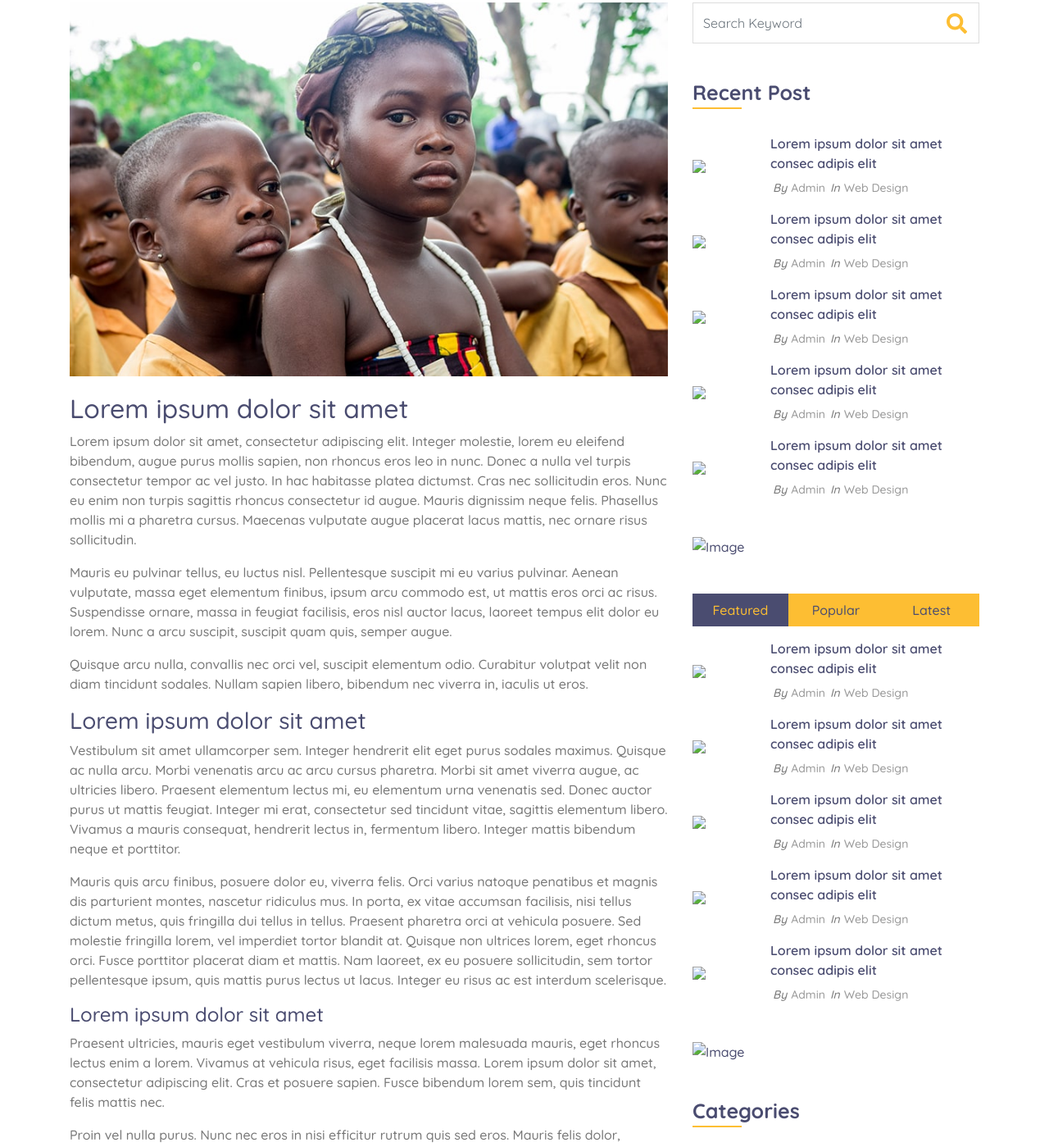
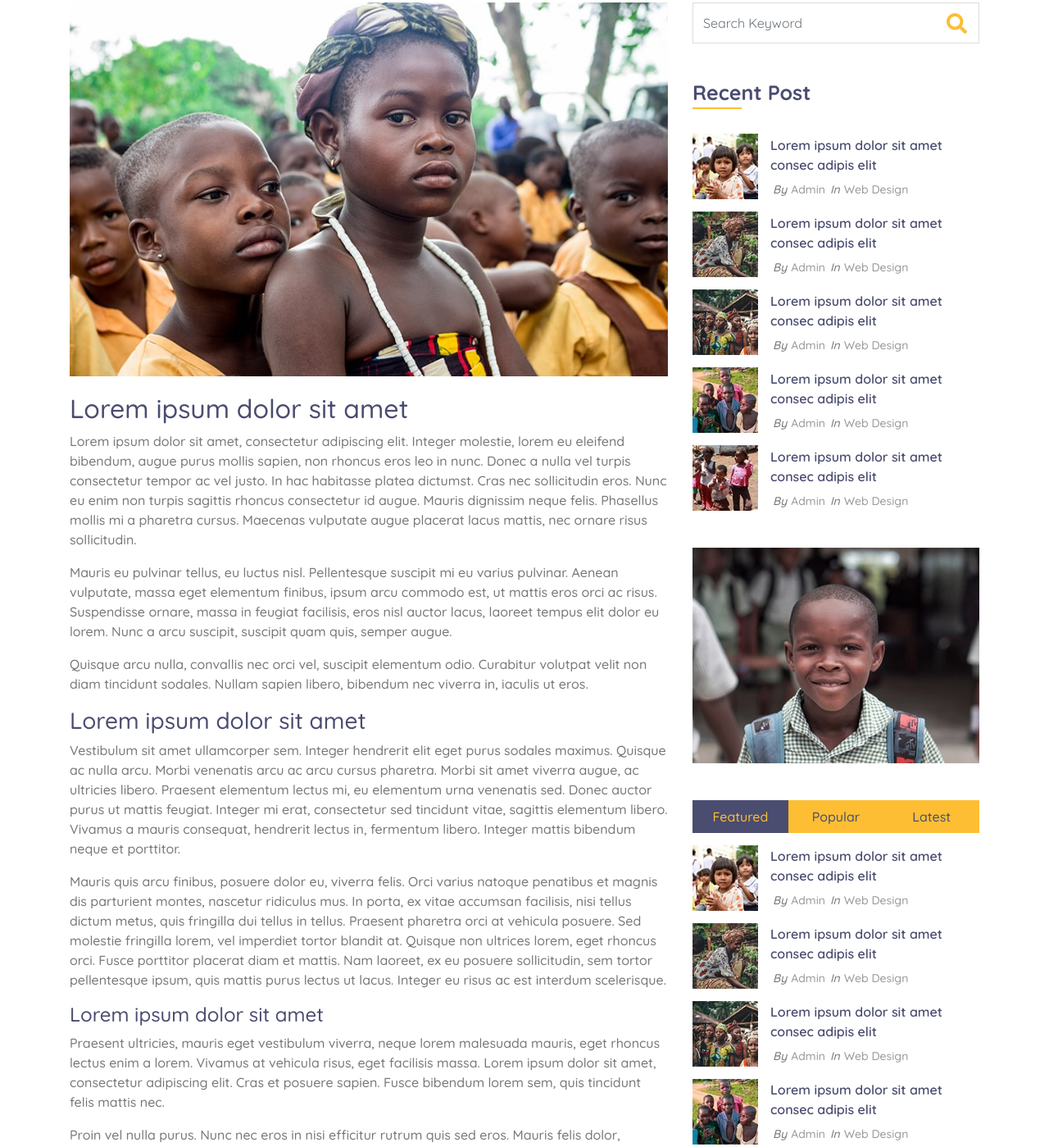
Before and after one commit to lovis-ambrose/Desk-of-Hope-Ministries, a plain HTML site: page single.html in a window 1280 px wide. Shown: the part 517-1916 px from the top of the page at 82% size. Drawn offline with nearby package versions, Linux system fonts and the light colour scheme.

Commit message:
implemented contact form and blog

```diff
--- a/single.html
+++ b/single.html
@@ -173,7 +173,7 @@
                             <div class="owl-carousel related-slider">
                                 <div class="post-item">
                                     <div class="post-img">
-                                        <img src="img/post-1.jpg" />
+                                        <img src="img/post/post-1.jpg" />
                                     </div>
                                     <div class="post-text">
                                         <a href="">Lorem ipsum dolor sit amet consec adipis elit</a>
@@ -185,7 +185,7 @@
                                 </div>
                                 <div class="post-item">
                                     <div class="post-img">
-                                        <img src="img/post-2.jpg" />
+                                        <img src="img/post/post-2.jpg" />
                                     </div>
                                     <div class="post-text">
                                         <a href="">Lorem ipsum dolor sit amet consec adipis elit</a>
@@ -197,7 +197,7 @@
                                 </div>
                                 <div class="post-item">
                                     <div class="post-img">
-                                        <img src="img/post-3.jpg" />
+                                        <img src="img/post/post-3.jpg" />
                                     </div>
                                     <div class="post-text">
                                         <a href="">Lorem ipsum dolor sit amet consec adipis elit</a>
@@ -209,7 +209,7 @@
                                 </div>
                                 <div class="post-item">
                                     <div class="post-img">
-                                        <img src="img/post-4.jpg" />
+                                        <img src="img/post/post-4.jpg" />
                                     </div>
                                     <div class="post-text">
                                         <a href="">Lorem ipsum dolor sit amet consec adipis elit</a>
@@ -317,7 +317,7 @@
                                 <div class="recent-post">
                                     <div class="post-item">
                                         <div class="post-img">
-                                            <img src="img/post-1.jpg" />
+                                            <img src="img/post/post-1.jpg" />
                                         </div>
                                         <div class="post-text">
                                             <a href="">Lorem ipsum dolor sit amet consec adipis elit</a>
@@ -329,7 +329,7 @@
                                     </div>
                                     <div class="post-item">
                                         <div class="post-img">
-                                            <img src="img/post-2.jpg" />
+                                            <img src="img/post/post-2.jpg" />
                                         </div>
                                         <div class="post-text">
                                             <a href="">Lorem ipsum dolor sit amet consec adipis elit</a>
@@ -341,7 +341,7 @@
                                     </div>
                                     <div class="post-item">
                                         <div class="post-img">
-                                            <img src="img/post-3.jpg" />
+                                            <img src="img/post/post-3.jpg" />
                                         </div>
                                         <div class="post-text">
                                             <a href="">Lorem ipsum dolor sit amet consec adipis elit</a>
@@ -353,7 +353,7 @@
                                     </div>
                                     <div class="post-item">
                                         <div class="post-img">
-                                            <img src="img/post-4.jpg" />
+                                            <img src="img/post/post-4.jpg" />
                                         </div>
                                         <div class="post-text">
                                             <a href="">Lorem ipsum dolor sit amet consec adipis elit</a>
@@ -365,7 +365,7 @@
                                     </div>
                                     <div class="post-item">
                                         <div class="post-img">
-                                            <img src="img/post-5.jpg" />
+                                            <img src="img/post/post-5.jpg" />
                                         </div>
                                         <div class="post-text">
                                             <a href="">Lorem ipsum dolor sit amet consec adipis elit</a>
@@ -380,7 +380,7 @@
 
                             <div class="sidebar-widget">
                                 <div class="image-widget">
-                                    <a href="#"><img src="img/blog-1.jpg" alt="Image"></a>
+                                    <a href="#"><img src="img/blog/blog-1.jpg" alt="Image"></a>
                                 </div>
                             </div>
 
@@ -402,7 +402,7 @@
                                         <div id="featured" class="container tab-pane active">
                                             <div class="post-item">
                                                 <div class="post-img">
-                                                    <img src="img/post-1.jpg" />
+                                                    <img src="img/post/post-1.jpg" />
                                                 </div>
                                                 <div class="post-text">
                                                     <a href="">Lorem ipsum dolor sit amet consec adipis elit</a>
@@ -414,7 +414,7 @@
                                             </div>
                                             <div class="post-item">
                                                 <div class="post-img">
-                                                    <img src="img/post-2.jpg" />
+                                                    <img src="img/post/post-2.jpg" />
                                                 </div>
                                                 <div class="post-text">
                                                     <a href="">Lorem ipsum dolor sit amet consec adipis elit</a>
@@ -426,7 +426,7 @@
                                             </div>
                                             <div class="post-item">
                                                 <div class="post-img">
-                                                    <img src="img/post-3.jpg" />
+                                                    <img src="img/post/post-3.jpg" />
                                                 </div>
                                                 <div class="post-text">
                                                     <a href="">Lorem ipsum dolor sit amet consec adipis elit</a>
@@ -438,7 +438,7 @@
                                             </div>
                                             <div class="post-item">
                                                 <div class="post-img">
-                                                    <img src="img/post-4.jpg" />
+                                                    <img src="img/post/post-4.jpg" />
                                                 </div>
                                                 <div class="post-text">
                                                     <a href="">Lorem ipsum dolor sit amet consec adipis elit</a>
@@ -450,7 +450,7 @@
                                             </div>
                                             <div class="post-item">
                                                 <div class="post-img">
-                                                    <img src="img/post-5.jpg" />
+                                                    <img src="img/post/post-5.jpg" />
                                                 </div>
                                                 <div class="post-text">
                                                     <a href="">Lorem ipsum dolor sit amet consec adipis elit</a>
@@ -464,7 +464,7 @@
                                         <div id="popular" class="container tab-pane fade">
                                             <div class="post-item">
                                                 <div class="post-img">
-                                                    <img src="img/post-1.jpg" />
+                                                    <img src="img/post/post-1.jpg" />
                                                 </div>
                                                 <div class="post-text">
                                                     <a href="">Lorem ipsum dolor sit amet consec adipis elit</a>
@@ -476,7 +476,7 @@
                                             </div>
                                             <div class="post-item">
                                                 <div class="post-img">
-                                                    <img src="img/post-2.jpg" />
+                                                    <img src="img/post/post-2.jpg" />
                                                 </div>
                                                 <div class="post-text">
                                                     <a href="">Lorem ipsum dolor sit amet consec adipis elit</a>
@@ -488,7 +488,7 @@
                                             </div>
                                             <div class="post-item">
                                                 <div class="post-img">
-                                                    <img src="img/post-3.jpg" />
+                                                    <img src="img/post/post-3.jpg" />
                                                 </div>
                                                 <div class="post-text">
                                                     <a href="">Lorem ipsum dolor sit amet consec adipis elit</a>
@@ -500,7 +500,7 @@
                                             </div>
                                             <div class="post-item">
                                                 <div class="post-img">
-                                                    <img src="img/post-4.jpg" />
+                                                    <img src="img/post/post-4.jpg" />
                                                 </div>
                                                 <div class="post-text">
                                                     <a href="">Lorem ipsum dolor sit amet consec adipis elit</a>
@@ -512,7 +512,7 @@
                                             </div>
                                             <div class="post-item">
                                                 <div class="post-img">
-                                                    <img src="img/post-5.jpg" />
+                                                    <img src="img/post/post-5.jpg" />
                                                 </div>
                                                 <div class="post-text">
                                                     <a href="">Lorem ipsum dolor sit amet consec adipis elit</a>
@@ -526,7 +526,7 @@
                                         <div id="latest" class="container tab-pane fade">
                                             <div class="post-item">
                                                 <div class="post-img">
-                                                    <img src="img/post-1.jpg" />
+                                                    <img src="img/post/post-1.jpg" />
                                                 </div>
                                                 <div class="post-text">
                                                     <a href="">Lorem ipsum dolor sit amet consec adipis elit</a>
@@ -538,7 +538,7 @@
                                             </div>
                                             <div class="post-item">
                                                 <div class="post-img">
-                                                    <img src="img/post-2.jpg" />
+                                                    <img src="img/post/post-2.jpg" />
                                                 </div>
                                                 <div class="post-text">
                                                     <a href="">Lorem ipsum dolor sit amet consec adipis elit</a>
@@ -550,7 +550,7 @@
                                             </div>
                                             <div class="post-item">
                                                 <div class="post-img">
-                                                    <img src="img/post-3.jpg" />
+                                                    <img src="img/post/post-3.jpg" />
                                                 </div>
                                                 <div class="post-text">
                                                     <a href="">Lorem ipsum dolor sit amet consec adipis elit</a>
@@ -562,7 +562,7 @@
                                             </div>
                                             <div class="post-item">
                                                 <div class="post-img">
-                                                    <img src="img/post-4.jpg" />
+                                                    <img src="img/post/post-4.jpg" />
                                                 </div>
                                                 <div class="post-text">
                                                     <a href="">Lorem ipsum dolor sit amet consec adipis elit</a>
@@ -574,7 +574,7 @@
                                             </div>
                                             <div class="post-item">
                                                 <div class="post-img">
-                                                    <img src="img/post-5.jpg" />
+                                                    <img src="img/post/post-5.jpg" />
                                                 </div>
                                                 <div class="post-text">
                                                     <a href="">Lorem ipsum dolor sit amet consec adipis elit</a>
@@ -591,7 +591,7 @@
 
                             <div class="sidebar-widget">
                                 <div class="image-widget">
-                                    <a href="#"><img src="img/blog-2.jpg" alt="Image"></a>
+                                    <a href="#"><img src="img/blog/blog-2.jpg" alt="Image"></a>
                                 </div>
                             </div>
 
@@ -612,7 +612,7 @@
 
                             <div class="sidebar-widget">
                                 <div class="image-widget">
-                                    <a href="#"><img src="img/blog-3.jpg" alt="Image"></a>
+                                    <a href="#"><img src="img/blog/blog-3.jpg" alt="Image"></a>
                                 </div>
                             </div>
 
```
Also changed, not shown: 1 other file.
